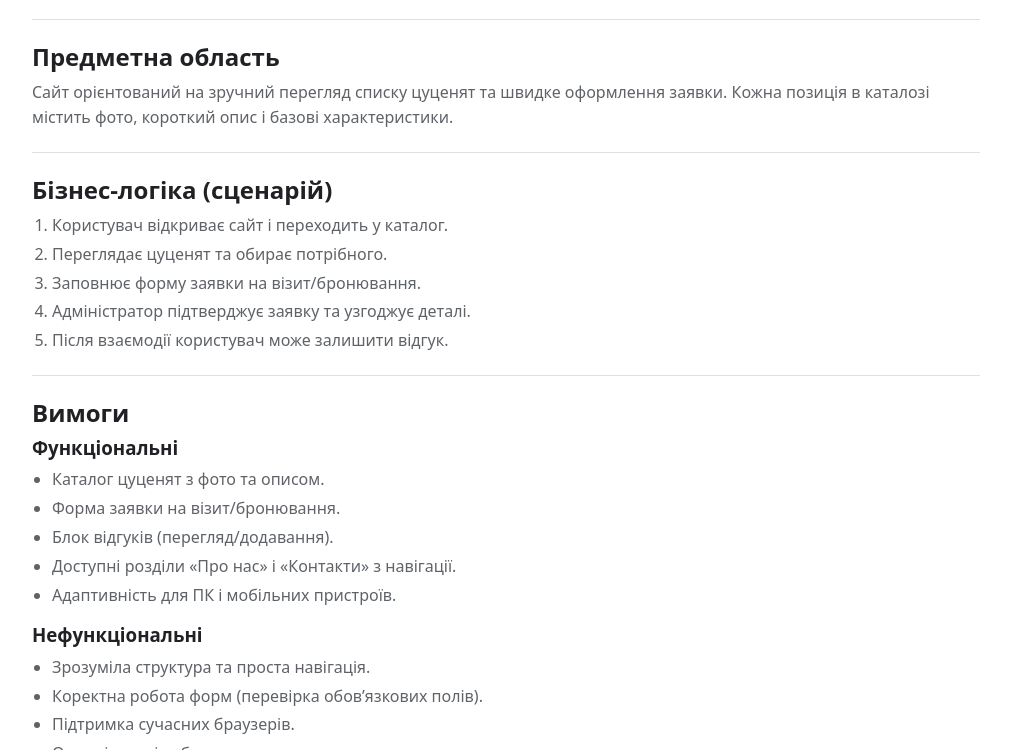
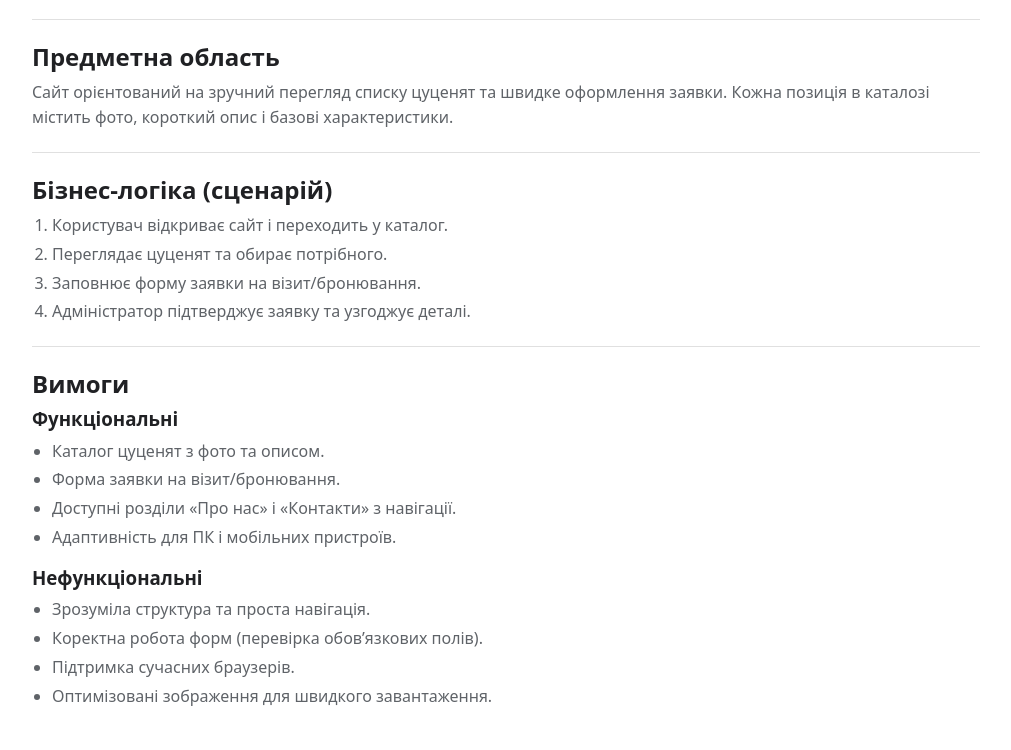
Before and after one commit to GlebTiK/IA-34_appWEB-HlibSukhoruchkin-FIOT-2026, a plain HTML site: page about.html in a window 1280 px wide. Shown: the part 419-1169 px from the top of the page, without its empty margins (134-1145 px from the left). Drawn offline with Linux system fonts and the light colour scheme.

Commit message:
Remove feedback references from about page

```diff
--- a/about.html
+++ b/about.html
@@ -58,7 +58,6 @@
           <li>Переглядає цуценят та обирає потрібного.</li>
           <li>Заповнює форму заявки на візит/бронювання.</li>
           <li>Адміністратор підтверджує заявку та узгоджує деталі.</li>
-          <li>Після взаємодії користувач може залишити відгук.</li>
         </ol>
       </section>
 
@@ -69,7 +68,6 @@
         <ul>
           <li>Каталог цуценят з фото та описом.</li>
           <li>Форма заявки на візит/бронювання.</li>
-          <li>Блок відгуків (перегляд/додавання).</li>
           <li>Доступні розділи «Про нас» і «Контакти» з навігації.</li>
           <li>Адаптивність для ПК і мобільних пристроїв.</li>
         </ul>
```
